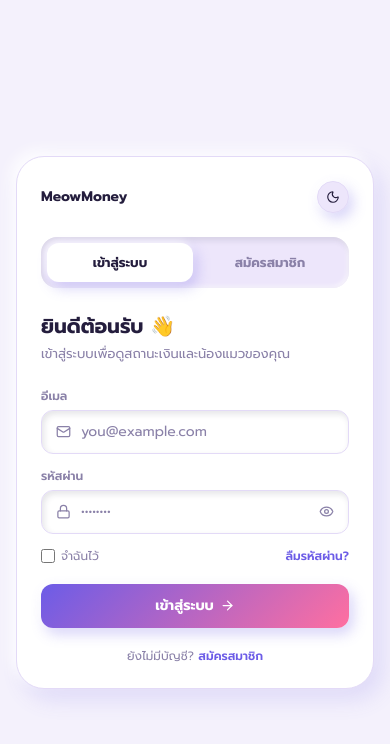
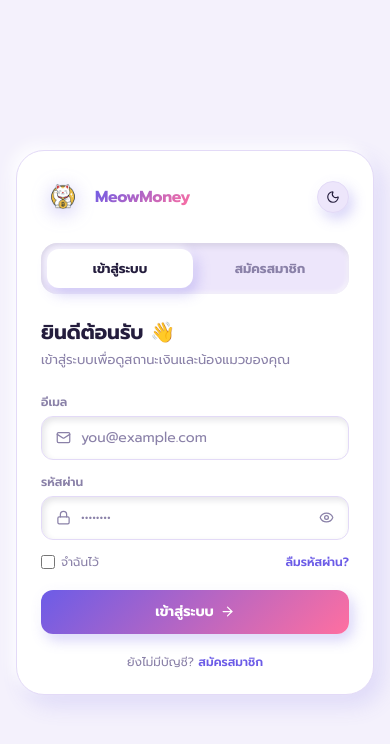
Before and after one commit to minnimall/MeowMoney, a React (Vite) app in the folder frontend/: page /login in a window 390 px wide. Shown: the top 744 px of the page. Built offline with nearby package versions, Linux system fonts and the light colour scheme.

Commit message:
Update Login.jsx

```diff
--- a/frontend/src/pages/Login.jsx
+++ b/frontend/src/pages/Login.jsx
@@ -252,12 +252,25 @@ export default function AuthPage() {
           {/* Right: form panel */}
           <div className="flex flex-col p-6 sm:p-9">
             <div className="mb-6 flex items-center justify-between">
-              <div className="flex items-center gap-2 md:hidden">
-                {/* <CatMark size={24} color={C.accent} /> */}
-                <span className="text-sm font-extrabold text-[var(--text-dark)]">
-                  MeowMoney
-                </span>
-              </div>
+              <div className="flex items-center gap-2.5 md:hidden">
+  <img
+    src={logoMeowMoney}
+    alt="MeowMoney"
+    className="h-11 w-11 object-contain"
+    style={{
+      filter: "drop-shadow(0 4px 10px rgba(108,92,231,0.35))",
+    }}
+  />
+  <span
+    className="bg-clip-text text-base font-extrabold tracking-tight text-transparent"
+    style={{
+      backgroundImage:
+        "linear-gradient(135deg, var(--accent) 0%, var(--accent-pink) 100%)",
+    }}
+  >
+    MeowMoney
+  </span>
+</div>
               <button
                 onClick={() => setDarkMode((d) => !d)}
                 aria-label="สลับธีม"
```
